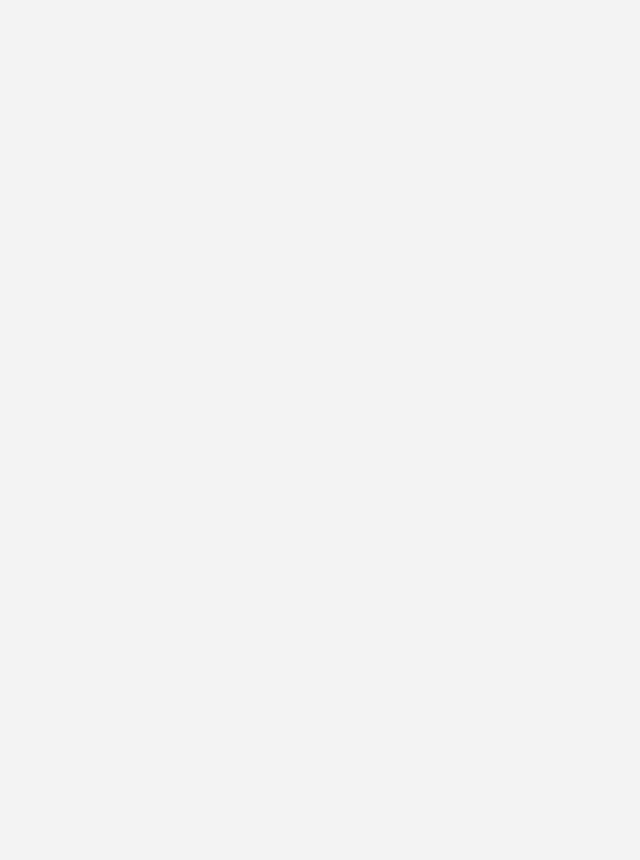
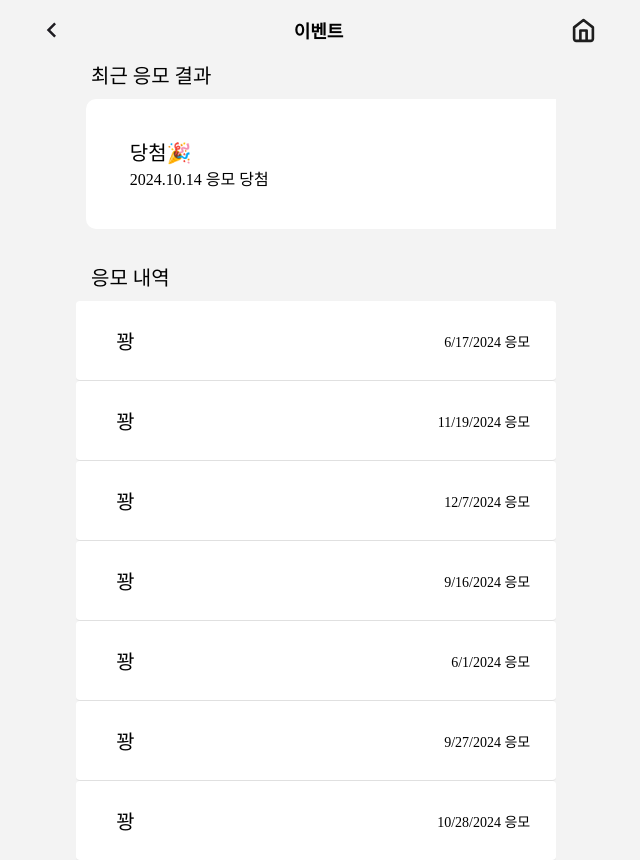
Before and after one commit to fbgjung/KKUMTEUL-FE, a React (Vite) app: page /event/result in a window 1280 px wide. Before the commit this address had no page. Shown: the whole page, without its empty margins (324-964 px from the left). Before the commit the page ends 800 px from the top, so only its background shows below. Built offline with nearby package versions, Linux system fonts and the light colour scheme.

Commit message:
Feat: 이벤트 결과 페이지 UI 구현

```diff
--- /dev/null
+++ b/src/pages/EventResult/index.tsx
@@ -0,0 +1,174 @@
+import { Container, Button, Input } from '../../styles/globalStyles';
+import Header from '../../components/layout/Header';
+import styled from 'styled-components';
+import { FixedSizeList as List, ListChildComponentProps } from 'react-window';
+import React, { useEffect, useState } from 'react';
+
+// 더미 데이터 생성 함수
+const generateDummyData = () => {
+  return Array.from({ length: 1000 }, (_, index) => ({
+    id: index,
+    name: `Item ${index + 1}`,
+    isWinner: Math.random() < 0.1, // 10% 확률로 당첨 설정
+    appliedDate: new Date(
+      2024,
+      Math.floor(Math.random() * 12), // 랜덤한 월 (0~11)
+      Math.floor(Math.random() * 28) + 1 // 랜덤한 일 (1~28)
+    ).toISOString(), // ISO 형식으로 변환
+  }));
+};
+
+/* 가상 스크롤 리스트 -> 리사이클러뷰 같은 거 */
+const VirtualizedListWithDummyData = () => {
+  const [data, setData] = useState<any[]>([]); // 데이터를 저장할 상태
+
+  // 컴포넌트가 마운트될 때 더미 데이터로 초기화
+  useEffect(() => {
+    const dummyData = generateDummyData();
+    setData(dummyData);
+  }, []);
+
+  // 각 아이템을 렌더링하는 Row 컴포넌트
+  const Row = ({ index, style }: ListChildComponentProps) => {
+    const item = data[index]; // 현재 인덱스의 아이템 가져오기
+
+    return (
+      <ItemContainer style={style}>
+        <ResultDivL>
+            <Text1>{item.isWinner ? '당첨' : '꽝'}</Text1>
+        </ResultDivL>
+        <ResultDivR>
+            <Text2>{new Date(item.appliedDate).toLocaleDateString()} 응모</Text2>
+        </ResultDivR>
+      </ItemContainer>
+    );
+  };
+
+  return (
+    <List
+      height={600} // 리스트 전체 높이
+      itemCount={data.length} // 아이템 개수
+      itemSize={80} // 각 아이템의 높이 (픽셀)
+      width="100%" // 리스트의 너비
+    >
+      {Row}
+    </List>
+  );
+};
+
+//#6EA7D0
+const Index = () => {
+  return (
+    <Container color="#f3f3f3">
+      <Header
+        textcolor="#000000"
+        color="#f3f3f3"
+        nextBtnImageUrl="/assets/home.svg"
+        title="이벤트"
+        nextPage="/"
+      />
+      <MyContainer>
+        <Title>최근 응모 결과</Title> <br />
+
+        <ResultDiv>
+          <Title>당첨🎉</Title> <br />
+          <Text>2024.10.14 응모 당첨</Text>
+        </ResultDiv>
+
+        <Title>응모 내역</Title> <br />
+
+        {/* VirtualizedListWithDummyData 컴포넌트 삽입 */}
+        <VirtualizedListWithDummyData />
+      </MyContainer>
+    </Container>
+  );
+};
+
+export default Index;
+
+/* 최근 응모 결과 div */
+const ResultDiv = styled.div`
+  width: 100%;
+  background-color: #ffffff;
+  margin: 10px;
+  margin-bottom: 7%;
+  padding-left: 6%;
+  padding-top: 8%;
+  padding-bottom: 8%;
+  border-radius: 10px;
+`;
+
+/* 타이틀 span */
+const Title = styled.span`
+  font-size: 20px;
+  font-weight: 500;
+  margin-left: 15px;
+`;
+
+/* 일반 크기 글자 */
+const Text = styled.span`
+  margin-left: 15px;
+`;
+
+const MyContainer = styled.div`
+  width: 80%;
+  height: 100vh;
+  overflow-x: hidden; /* 가로 스크롤 방지 */
+
+`;
+
+/* 응모 내역 부분 왼쪽 div */
+const ResultDivL = styled.div`
+  width: 70%; /* 부모 컨테이너의 70% 너비 */
+  display: flex;
+  align-items: center;
+  overflow: hidden; /* 가로 스크롤 방지 */
+`
+
+/* 응모 내역 부분 오른쪽 div */
+const ResultDivR = styled.div`
+  width: 30%; /* 부모 컨테이너의 30% 너비 */
+  display: flex;
+  align-items: center;
+  justify-content: flex-end; /* 텍스트를 오른쪽 정렬 */
+  overflow: hidden; /* 가로 스크롤 방지 */
+`
+
+/* 아이템 전체를 감싸는 컨테이너 */
+const ItemContainer = styled.div`
+  display: flex;
+  align-items: center;
+  justify-content: space-between;
+  width: 100%; /* 부모 요소 너비를 벗어나지 않도록 */
+  box-sizing: border-box; /* 패딩 포함한 너비 계산 */
+  padding: 15px;
+  background-color: #ffffff;
+  border-bottom: 1px solid #e0e0e0; /* 회색 구분선 */
+  border-radius: 4px;
+  transition: background-color 0.3s;
+  overflow: hidden; /* 가로 스크롤 방지 */
+  margin: 10px 0;
+
+  &:hover {
+    background-color: #f9f9f9; /* 호버 시 살짝 회색 배경 */
+  }
+`
+
+
+/* 텍스트 스타일 */
+const Text1 = styled.span`
+  margin-left: 8%;
+  font-size: 20px;
+  white-space: nowrap; /* 텍스트 줄바꿈 방지 */
+  overflow: hidden;
+  text-overflow: ellipsis; /* 넘칠 때 '...' 표시 */
+`;
+
+const Text2 = styled.span`
+  font-size: 14px;
+  margin-right: 8%;
+  text-align: right;
+  white-space: nowrap; /* 텍스트 줄바꿈 방지 */
+  overflow: hidden;
+  text-overflow: ellipsis; /* 넘칠 때 '...' 표시 */
+`;
--- a/src/routes/RouteDef.tsx
+++ b/src/routes/RouteDef.tsx
@@ -7,6 +7,7 @@ import Event from '../pages/Event';
 import SignUp from '../pages/SignUp';
 import ManageBookList from '../pages/Admin/ManageBookList'
 import CreateBookList from '../pages/Admin/CreateBookList'
+import EventResult from '../pages/EventResult';
 
 
 export const Screens = {
@@ -45,6 +46,11 @@ export const Screens = {
     element: <Event />
   },
 
+  EventResult:{
+    path: '/event/result',
+    element: <EventResult />
+  },
+
   ManageBookList: {
     path: '/book/manage',
     element: <ManageBookList />
```
